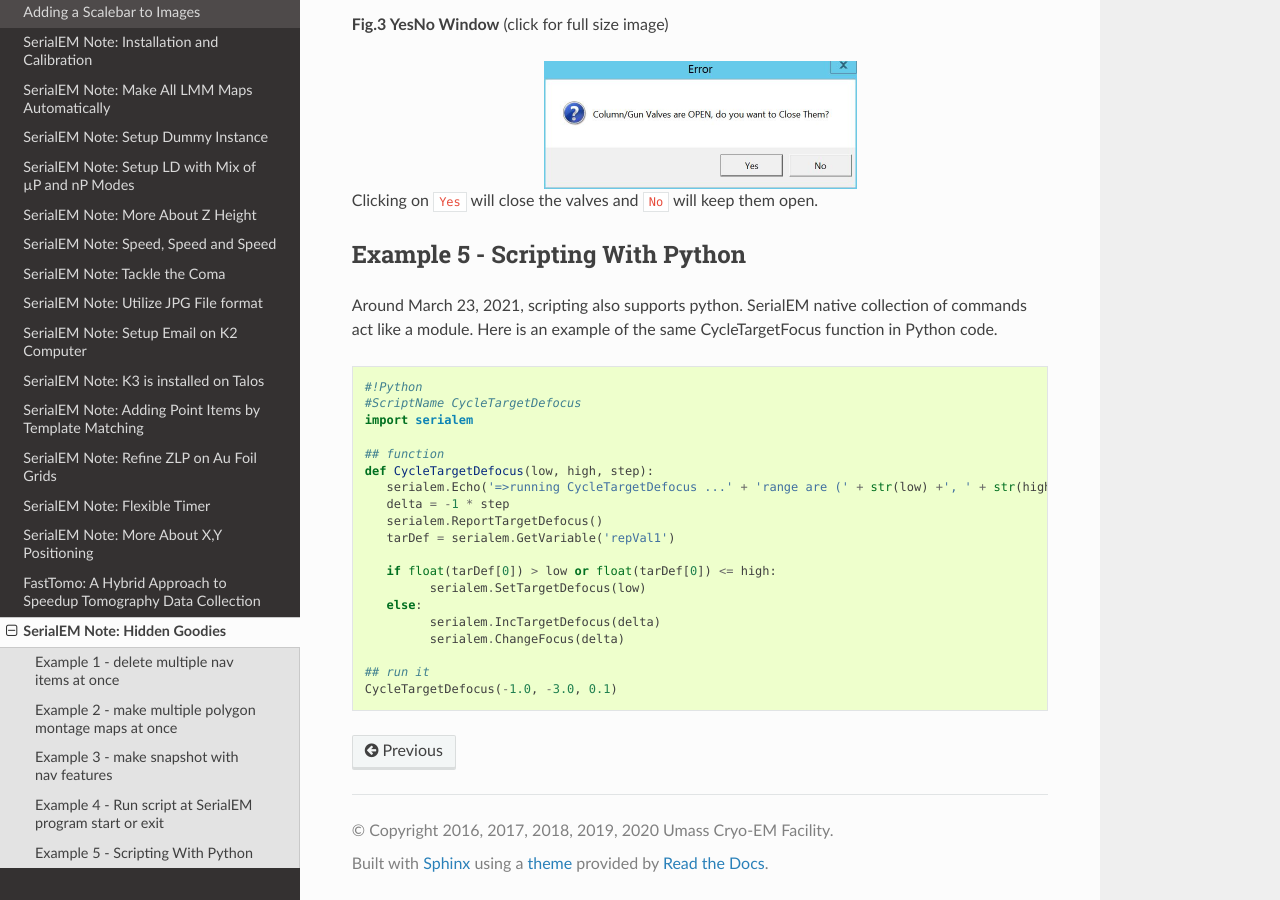
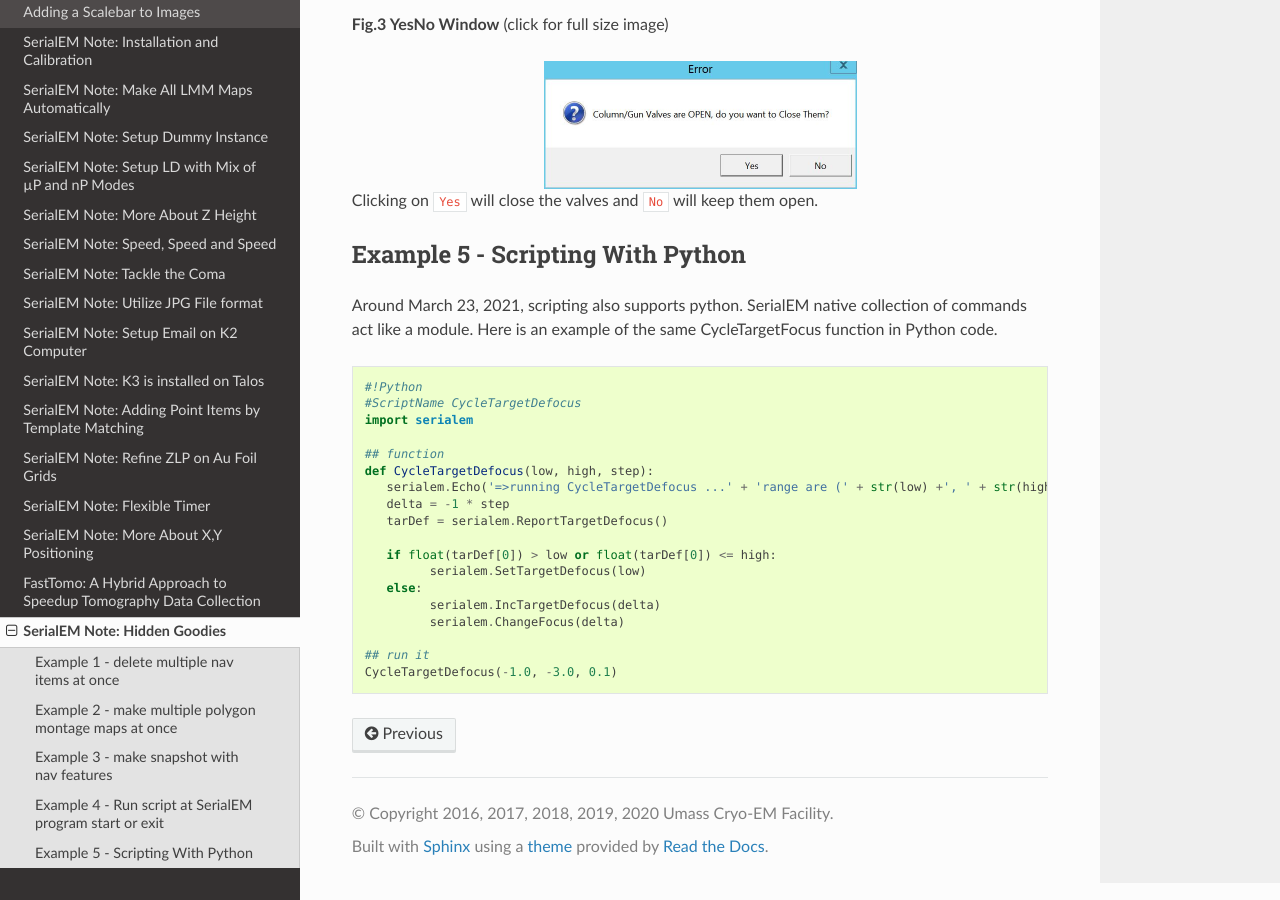
Before and after one commit to xuchen66/sphinx-emdocs, a Sphinx documentation site: the page built from source/serialem-note-hidden-goodies.rst, in a window 1280 px wide and 900 px high, scrolled down 4642 px. Built offline with Sphinx 7.4.7 and the Read the Docs theme 2.0.0, drawn with Linux system fonts in a browser that asks for light colours; pages that are not in the unit, such as notebooks, are missing from menus.

Commit message:
Update serialem-note-hidden-goodies.rst

```diff
--- a/source/serialem-note-hidden-goodies.rst
+++ b/source/serialem-note-hidden-goodies.rst
@@ -251,8 +251,7 @@ of the same CycleTargetFocus function in Python code.
    def CycleTargetDefocus(low, high, step):
       serialem.Echo('=>running CycleTargetDefocus ...' + 'range are (' + str(low) +', ' + str(high) + '), step is ' + str(step))
       delta = -1 * step
-      serialem.ReportTargetDefocus()
-      tarDef = serialem.GetVariable('repVal1')
+      tarDef = serialem.ReportTargetDefocus()
 
       if float(tarDef[0]) > low or float(tarDef[0]) <= high:
             serialem.SetTargetDefocus(low)
```
